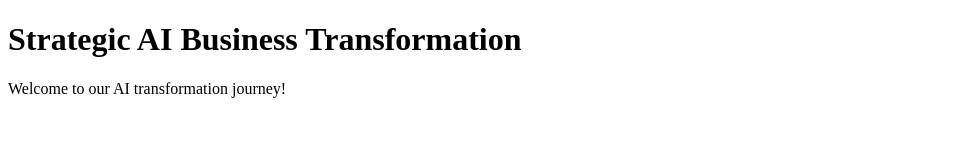
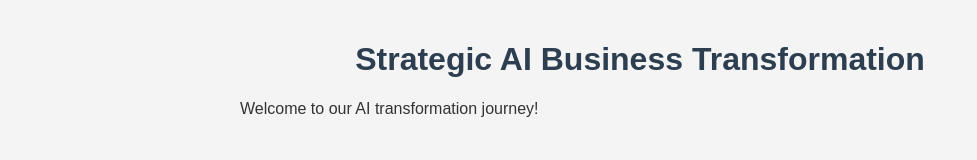
Before and after one commit to sadgeb/Strategic-AI-Business-Transformation, a plain HTML site: page index.html in a window 1280 px wide. Shown: the whole page, without its empty margins (0-977 px from the left). Drawn offline with Linux system fonts and the light colour scheme.

Commit message:
Add CSS styling to HTML page

```diff
--- a/index.html
+++ b/index.html
@@ -3,6 +3,20 @@
 <head>
     <meta charset="UTF-8">
     <title>Strategic AI Business Transformation</title>
+    <style>
+        body {
+            font-family: Arial, sans-serif;
+            max-width: 800px;
+            margin: 0 auto;
+            padding: 20px;
+            background-color: #f4f4f4;
+            color: #333;
+        }
+        h1 {
+            color: #2c3e50;
+            text-align: center;
+        }
+    </style>
 </head>
 <body>
     <h1>Strategic AI Business Transformation</h1>
```
